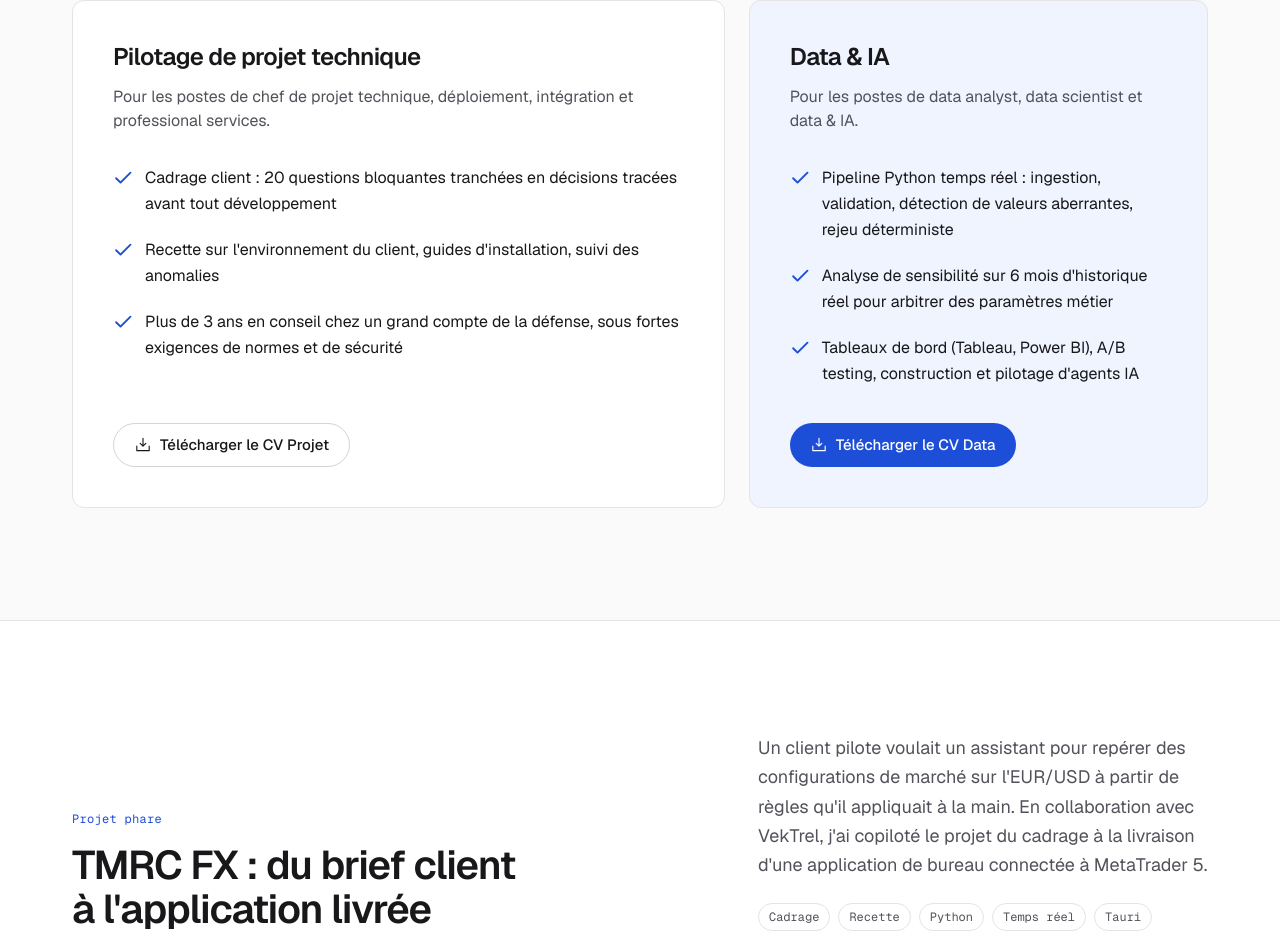
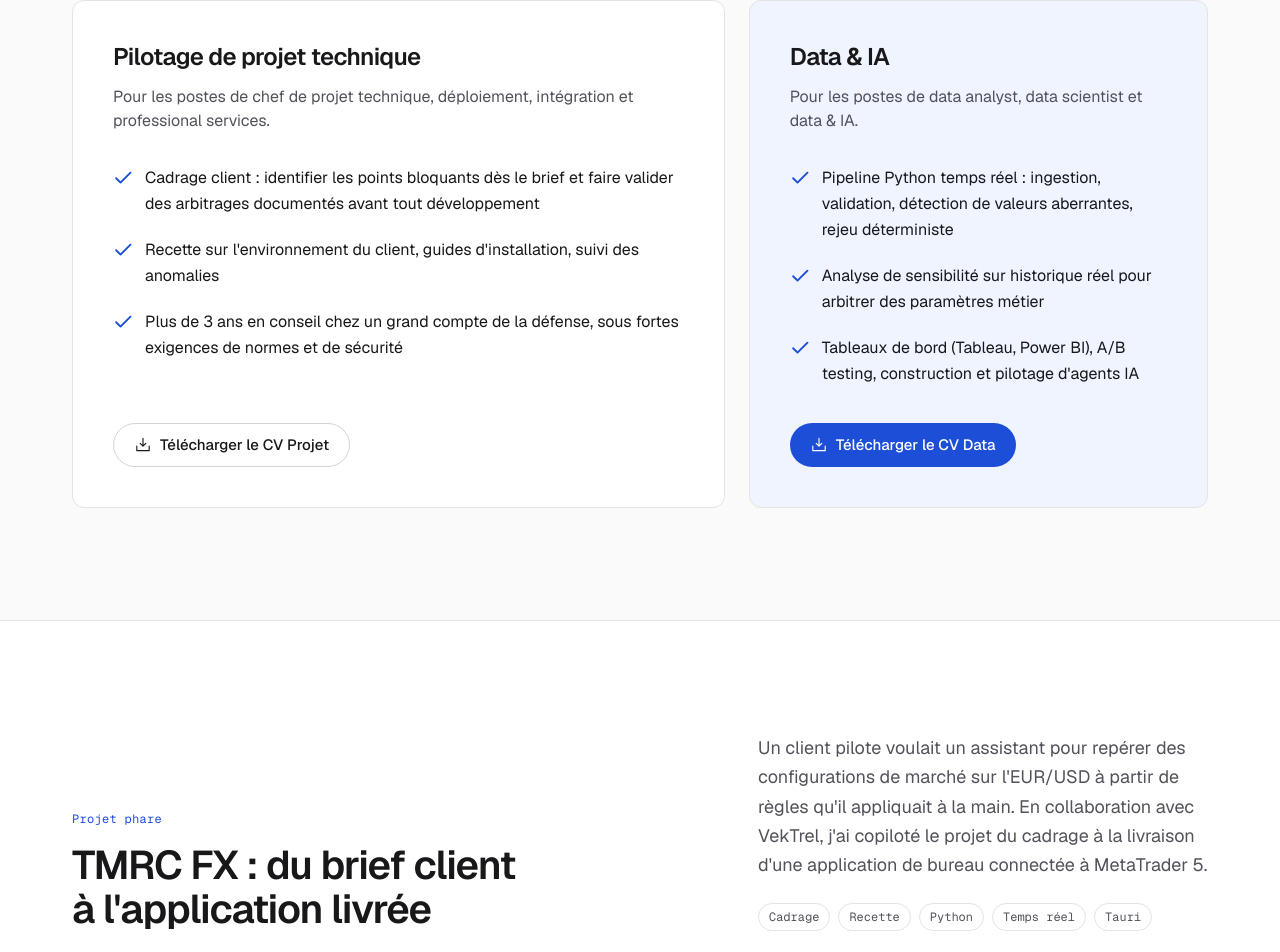
Before and after one commit to jmpbusiness2023-commits/portfolio, a Next.js app: page / in a window 1280 px wide. Shown: the part 1466-2418 px from the top of the page. Built offline with nearby package versions, Linux system fonts and the light colour scheme.

Commit message:
Point 10 : formulations générales dans les deux blocs de « Deux façons de travailler avec moi »

```diff
--- a/content/site.ts
+++ b/content/site.ts
@@ -77,7 +77,7 @@ export const twoWays = {
       title: "Pilotage de projet technique",
       lead: "Pour les postes de chef de projet technique, déploiement, intégration et professional services.",
       proofs: [
-        "Cadrage client : 20 questions bloquantes tranchées en décisions tracées avant tout développement",
+        "Cadrage client : identifier les points bloquants dès le brief et faire valider des arbitrages documentés avant tout développement",
         "Recette sur l'environnement du client, guides d'installation, suivi des anomalies",
         "Plus de 3 ans en conseil chez un grand compte de la défense, sous fortes exigences de normes et de sécurité",
       ],
@@ -89,7 +89,7 @@ export const twoWays = {
       lead: "Pour les postes de data analyst, data scientist et data & IA.",
       proofs: [
         "Pipeline Python temps réel : ingestion, validation, détection de valeurs aberrantes, rejeu déterministe",
-        "Analyse de sensibilité sur 6 mois d'historique réel pour arbitrer des paramètres métier",
+        "Analyse de sensibilité sur historique réel pour arbitrer des paramètres métier",
         "Tableaux de bord (Tableau, Power BI), A/B testing, construction et pilotage d'agents IA",
       ],
       cv: cvs.data,
```
